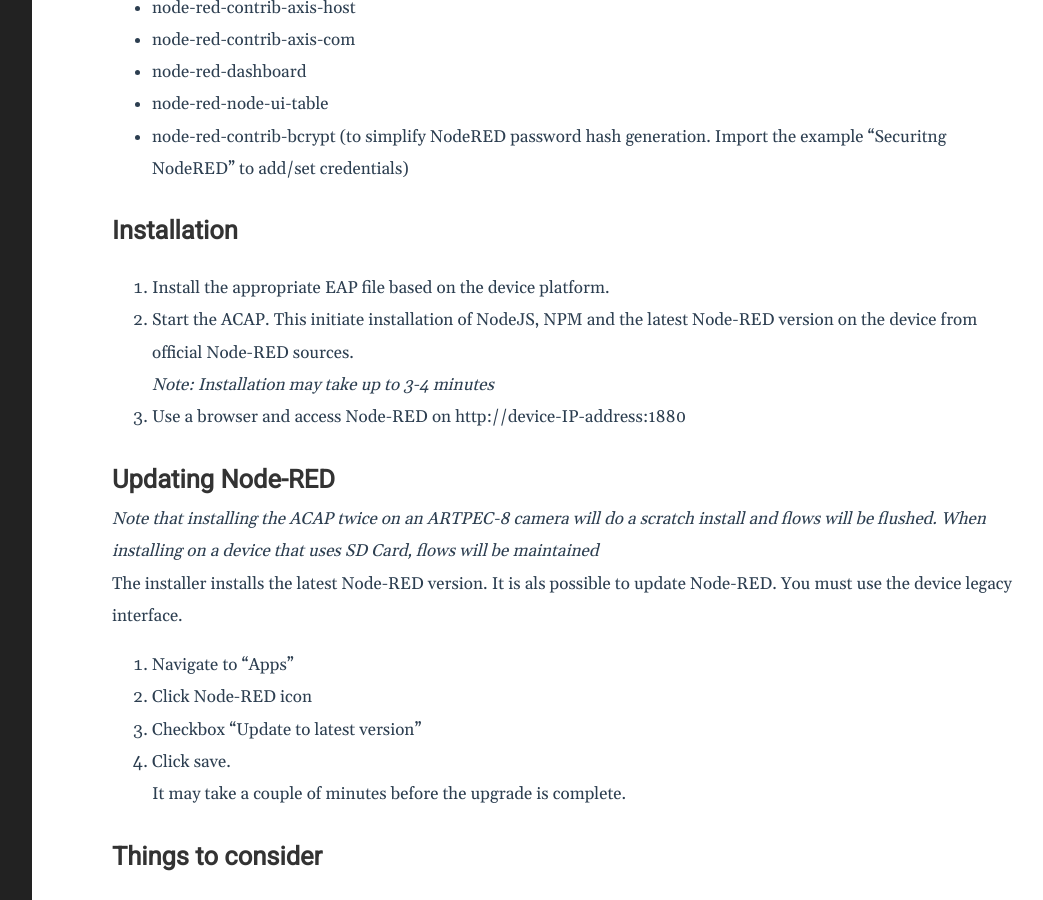
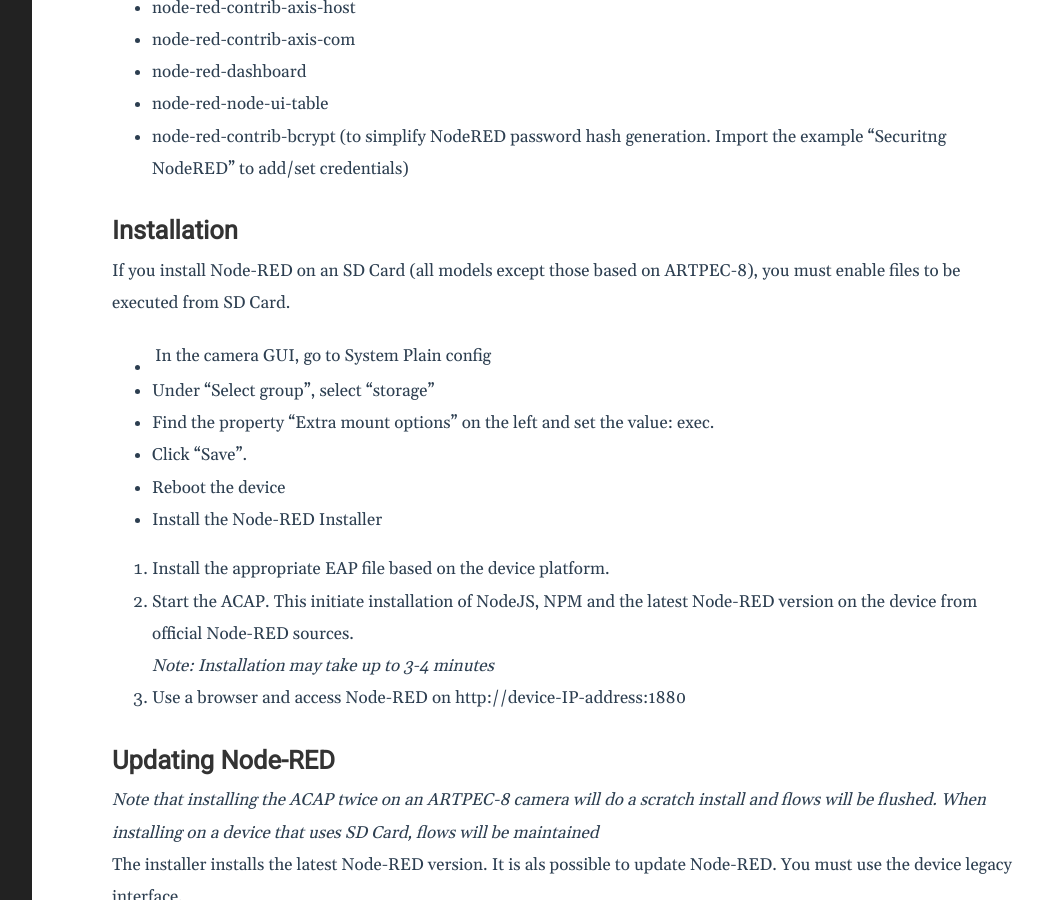
Before and after one commit to pandosme/pandosme.github.io, a Jekyll site: the page built from docs/_posts/2022-10-02-nodered-acap.md, in a window 1280 px wide and 900 px high, scrolled down 1662 px. Shown: the whole window, without its empty margins (188-1231 px from the left). Built offline with Jekyll 4.4.1, drawn with Linux system fonts in a browser that asks for light colours.

Commit message:
Update 2022-10-02-nodered-acap.md

```diff
--- a/docs/_posts/2022-10-02-nodered-acap.md
+++ b/docs/_posts/2022-10-02-nodered-acap.md
@@ -42,6 +42,13 @@ Pre-installed nodes:
 - node-red-contrib-bcrypt (to simplify NodeRED password hash generation.  Import the example "Securitng NodeRED" to add/set credentials)
 
 ## Installation
+If you install Node-RED on an SD Card (all models except those based on ARTPEC-8), you must enable files to be executed from SD Card.
+  - In the camera GUI, go to System | Plain config
+  - Under "Select group", select "storage"
+  - Find the property "Extra mount options" on the left and set the value: exec.
+  - Click "Save".
+  - Reboot the device
+  - Install the Node-RED Installer
 
 1. Install the appropriate EAP file based on the device platform.
 2. Start the ACAP.  This initiate installation of NodeJS, NPM and the latest Node-RED version on the device from official Node-RED sources.
```
